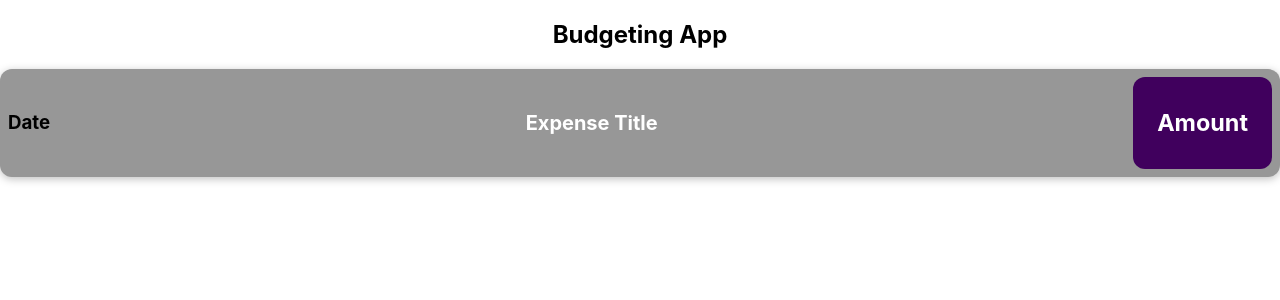
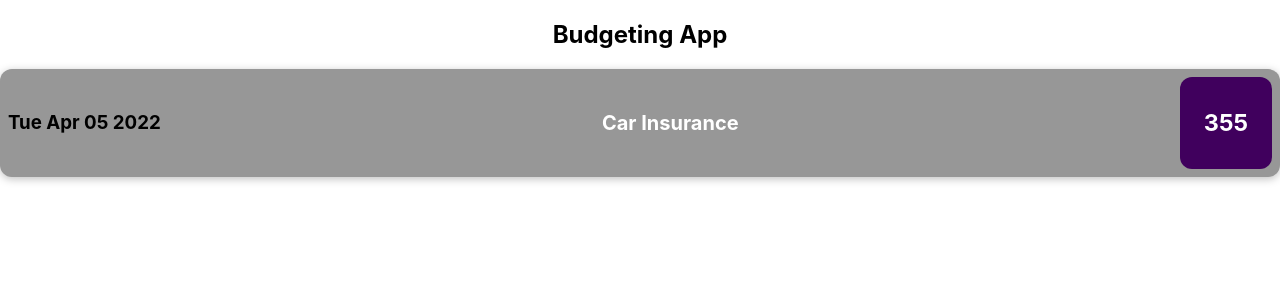
Before and after one commit to maijuriina/Budgeting-App, a React (Create React App) app in the folder budgeting-app/: page / in a window 1280 px wide. Shown: the top 300 px of the page. Built offline with nearby package versions, Linux system fonts and the light colour scheme.

Commit message:
Fixed error relating to root. Object references used in jsx.

```diff
--- a/budgeting-app/src/components/ExpenseItem.js
+++ b/budgeting-app/src/components/ExpenseItem.js
@@ -1,14 +1,18 @@
 import "./ExpenseItem.css";
 
 function ExpenseItem() {
+  const expenseDate = new Date(2022, 3, 5).toDateString();
+  const expenseTitle = "Car Insurance";
+  const expenseAmount = 355;
+
   return (
     <div className="expense-item">
-      <h3>Date</h3>
+      <h3>{expenseDate}</h3>
       <div className="expense-item__description">
-        <h2>Expense Title</h2>
+        <h2>{expenseTitle}</h2>
       </div>
       <div className="expense-item__price">
-        <h3>Amount</h3>
+        <h3>{expenseAmount}</h3>
       </div>
     </div>
   );
```
Also changed, not shown: budgeting-app/src/index.js (+10 -7 lines).
